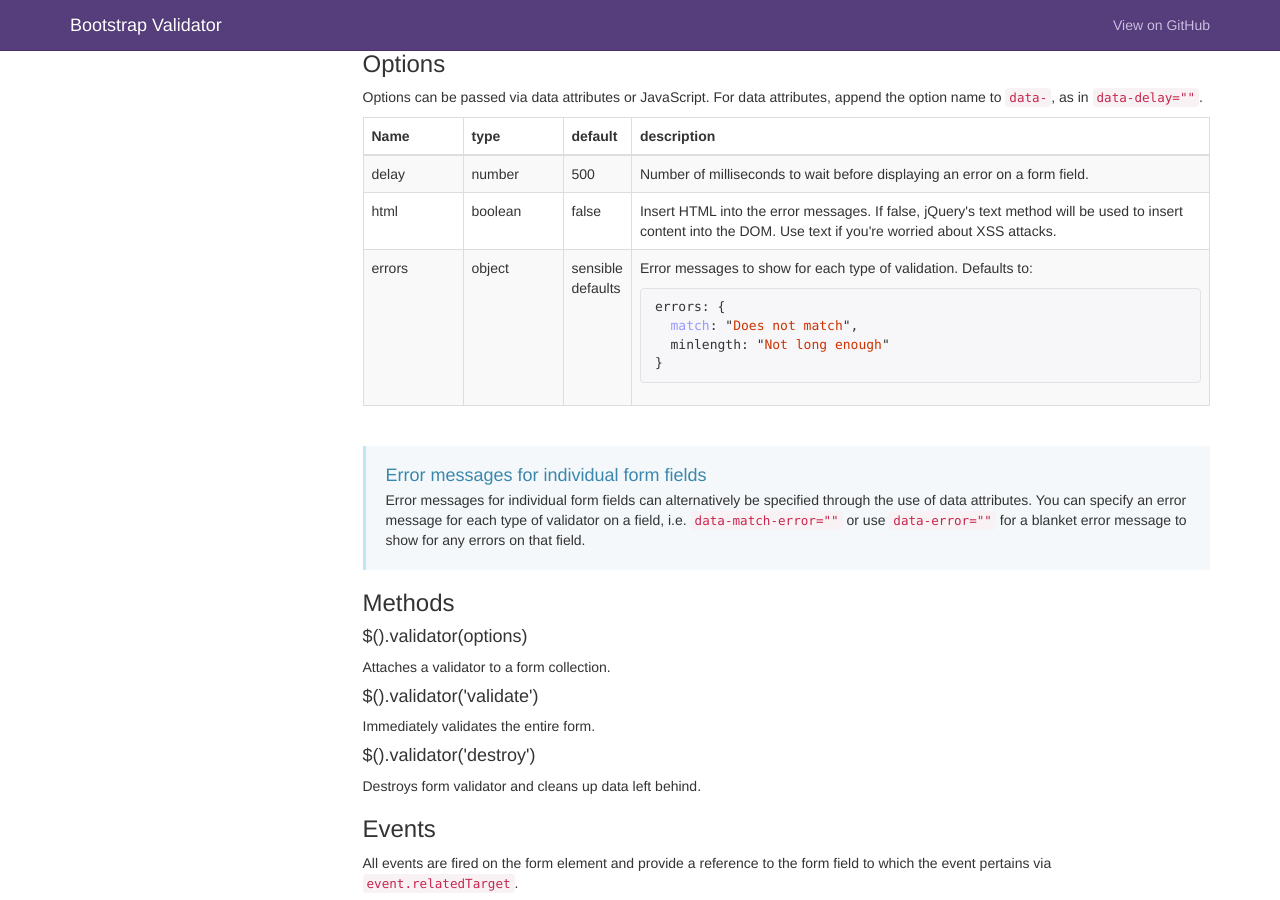
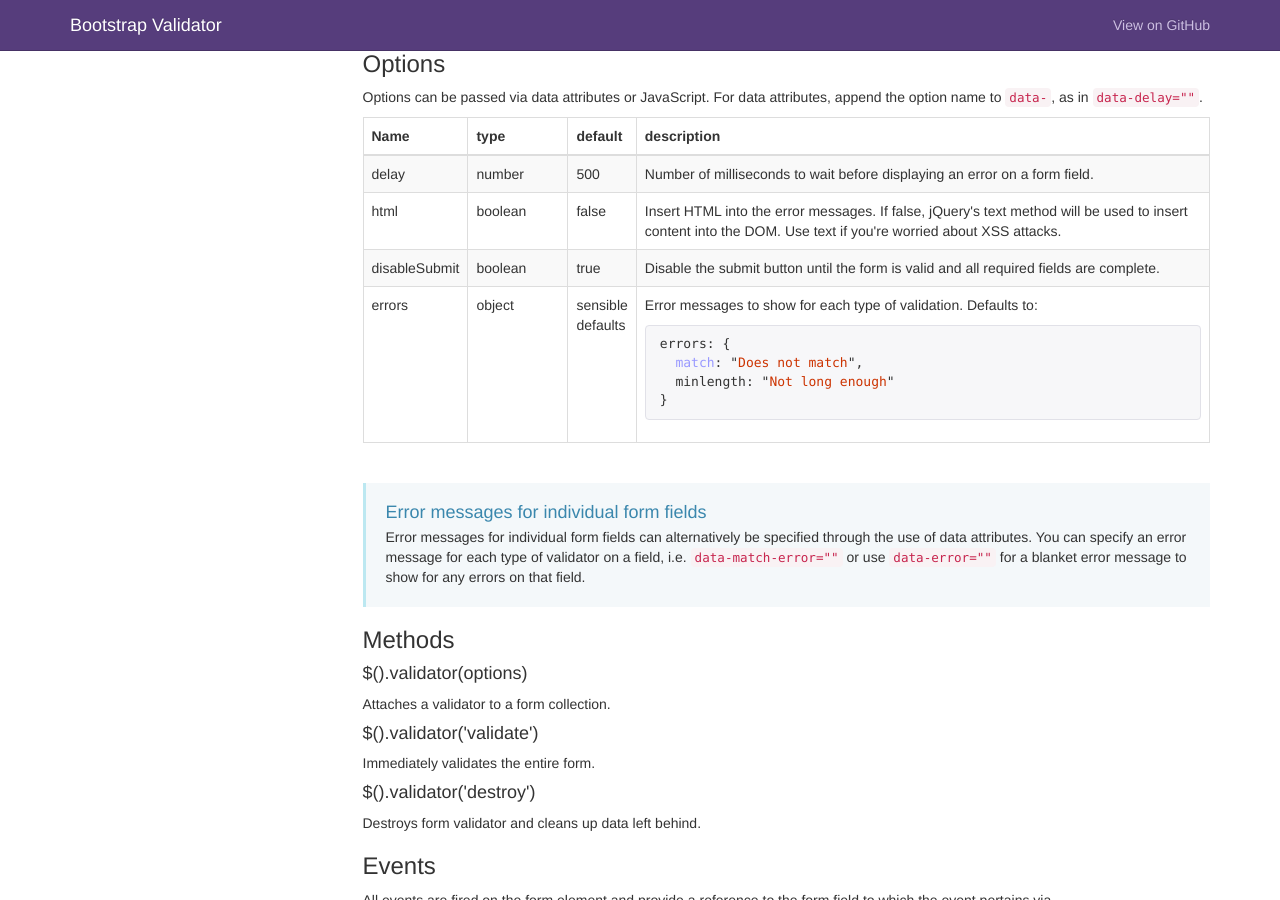
Before and after one commit to 1000hz/bootstrap-validator, a Jekyll site: the page built from docs/index.html, in a window 1280 px wide and 900 px high, scrolled down 2959 px. Built offline with Jekyll 4.4.1, drawn with Linux system fonts in a browser that asks for light colours; nearby versions of some CDN libraries; comment, search, counter and statistics services are not loaded.

Commit message:
add documentation

```diff
--- a/docs/index.html
+++ b/docs/index.html
@@ -213,6 +213,11 @@ $('#myForm').validator()
            <td>Insert HTML into the error messages. If false, jQuery's text method will be used to insert content into the DOM. Use text if you're worried about XSS attacks.</td>
          </tr>
          <tr>
+           <td>disableSubmit</td>
+           <td>boolean</td>
+           <td>true</td>
+           <td>Disable the submit button until the form is valid and all required fields are complete.</td>
+         <tr>
            <td>errors</td>
            <td>object</td>
            <td>sensible defaults</td>
```
